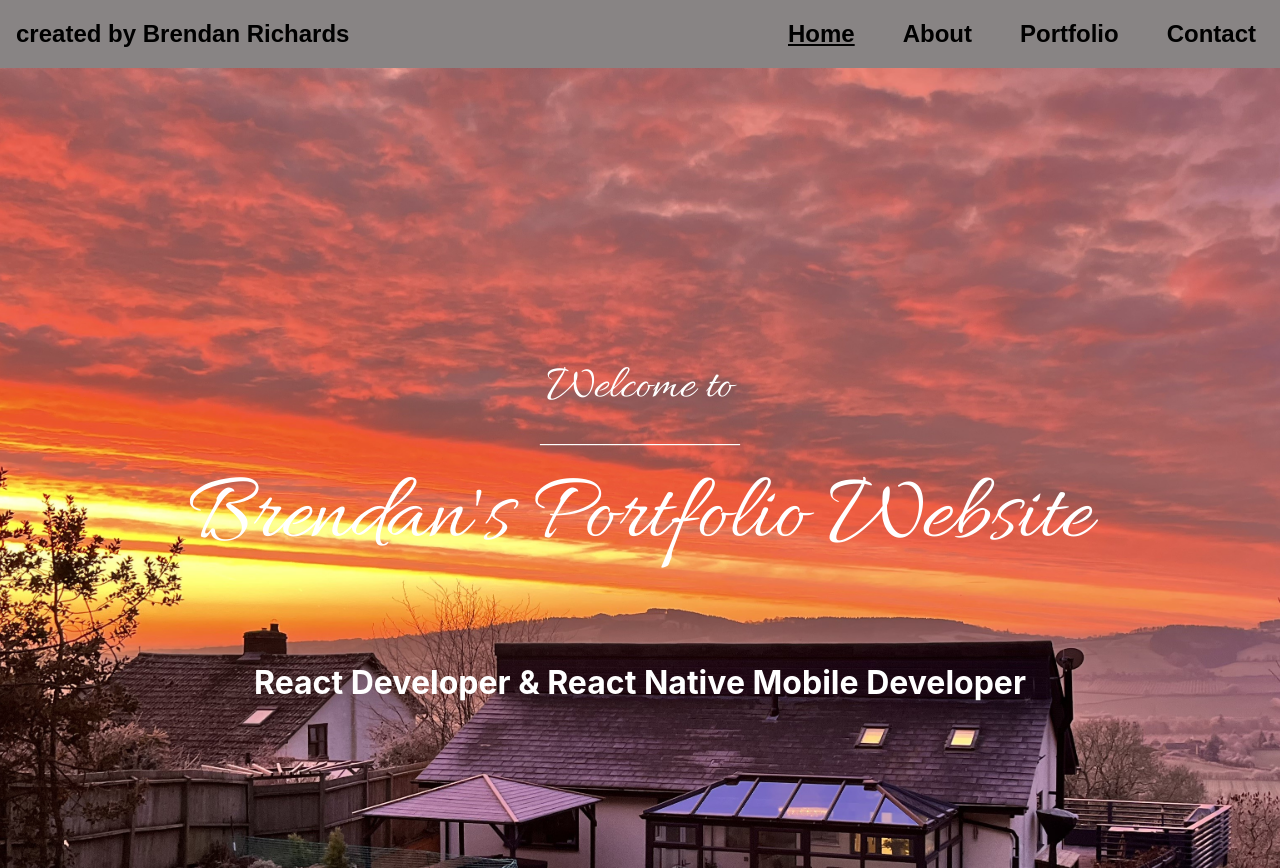
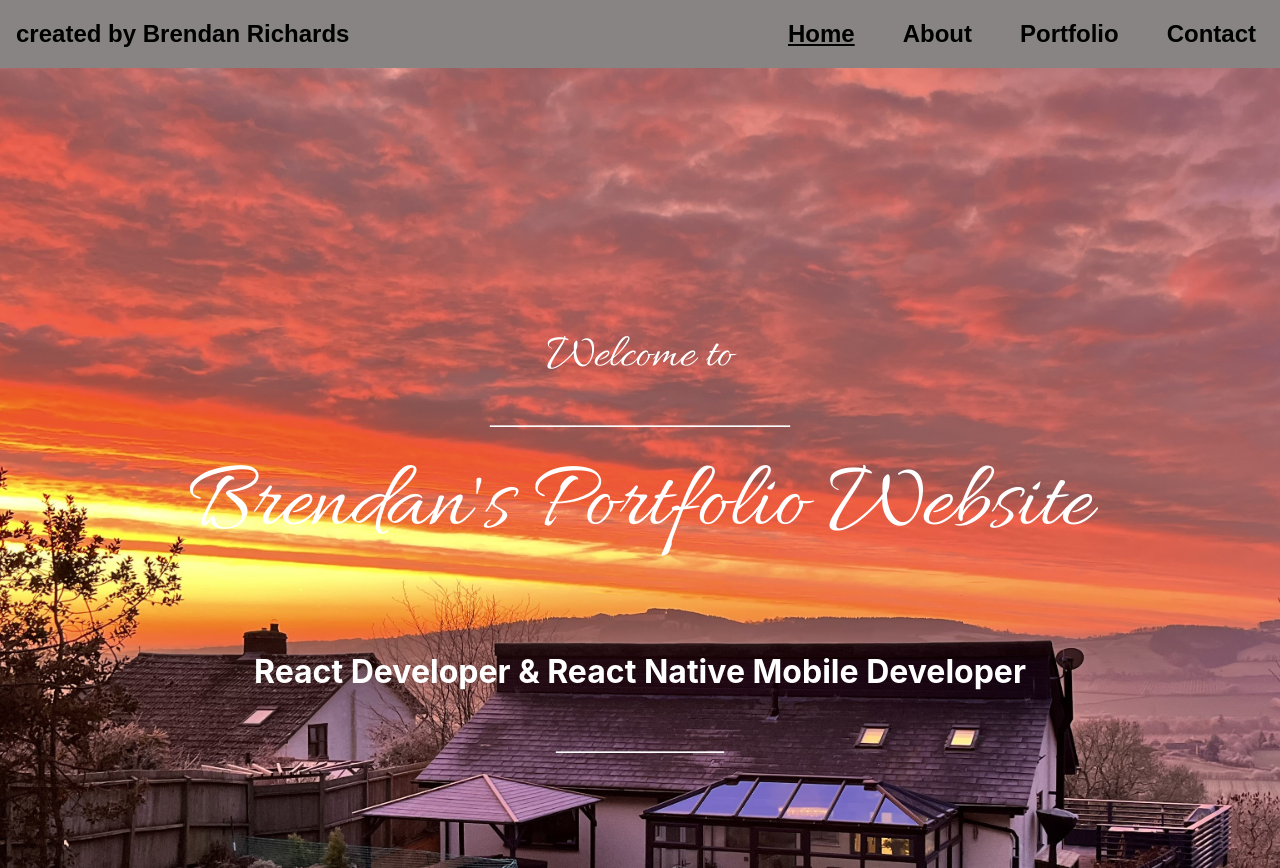
Before and after one commit to brendanrichards73/website2024, a React (Create React App) app: page / in a window 1280 px wide. Built offline with nearby package versions, Linux system fonts and the light colour scheme; a web font is replaced by a local one.

Commit message:
added extar linebreak to home

```diff
--- a/src/pages/Home/Home.module.css
+++ b/src/pages/Home/Home.module.css
@@ -5,7 +5,7 @@
     flex-direction: column;
     justify-content: flex-end;
     align-items: center;
-    padding-bottom: 9rem;
+    padding-bottom: 6rem;
 }
 
 .introTitle {
@@ -20,9 +20,8 @@
 
 .lineBreak {
     color: inherit;
-    text-decoration: none;
     font-family: "sans-serif";
-    font-size: 1rem;
+    font-size: 1.5rem;
     color: #fff;
     margin-bottom: 0.2;
 }
--- a/src/pages/Home/Home.tsx
+++ b/src/pages/Home/Home.tsx
@@ -11,6 +11,7 @@ export default function Home() {
                 <h1 className={styles.tagLine}>
                     React Developer & React Native Mobile Developer
                 </h1>
+                <h1 className={styles.lineBreak}>______________</h1>
             </div>
         </>
     );
```
